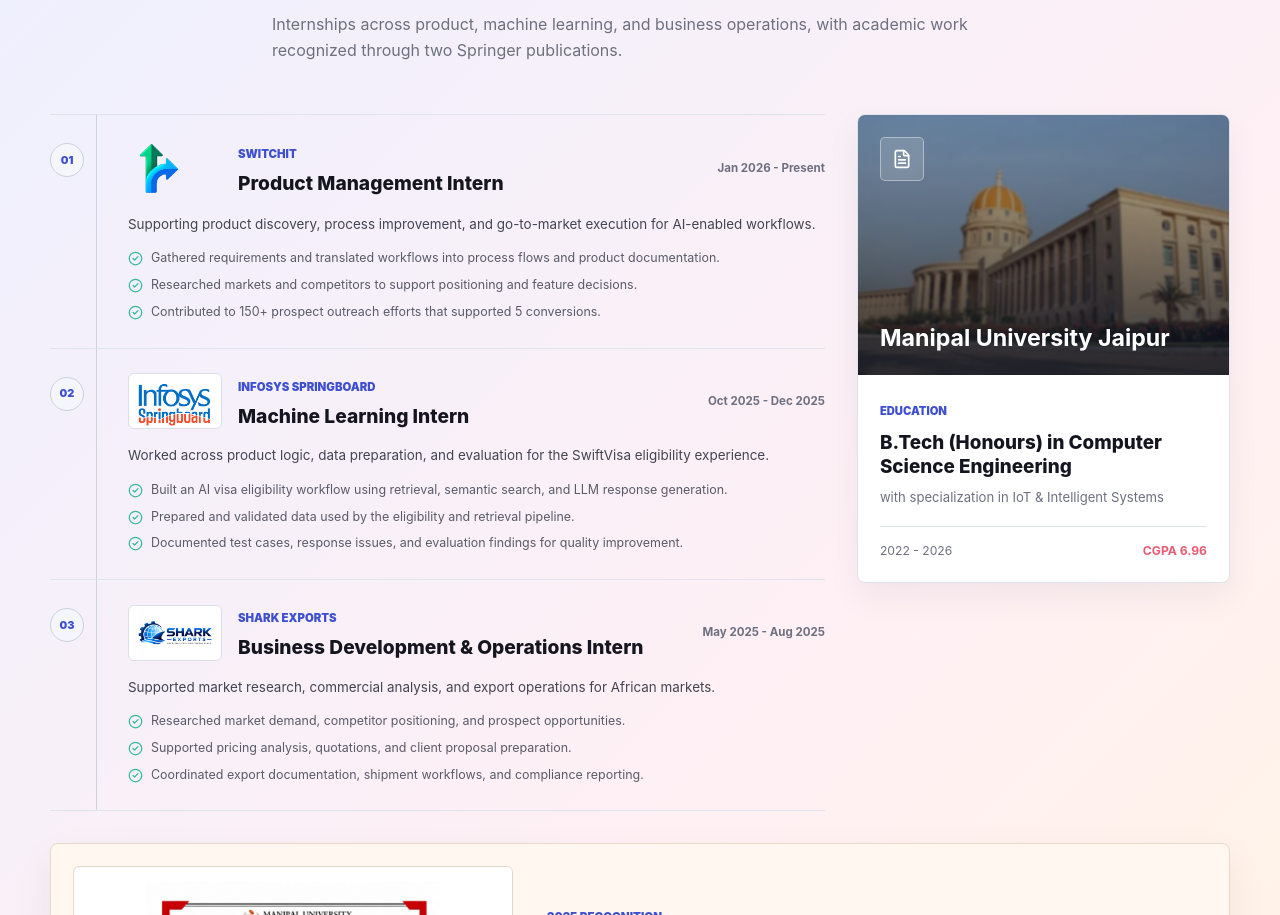
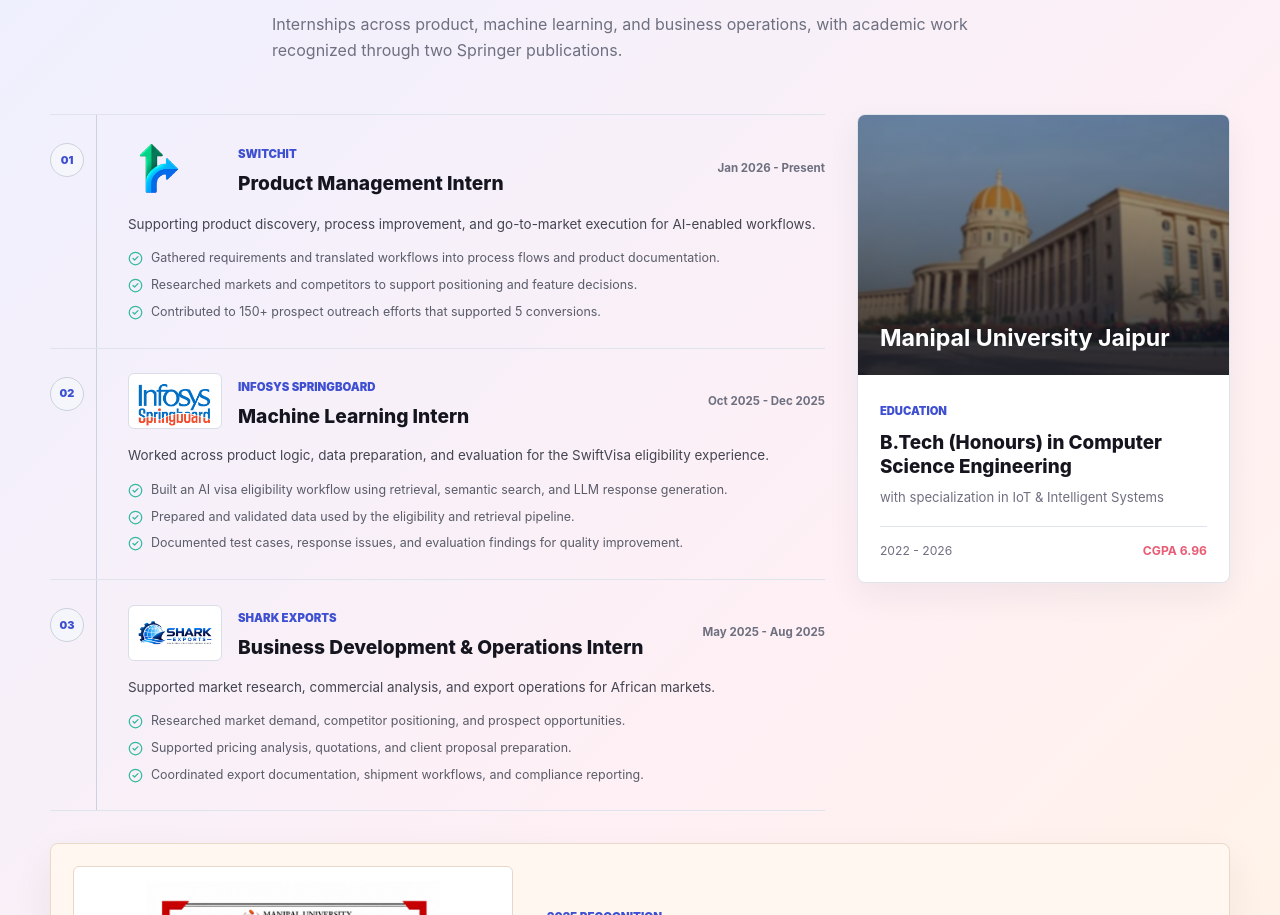
Before and after one commit to atharva1845/atharva-analyst-portfolio, a Next.js app: page / in a window 1280 px wide. Shown: the part 3940-4855 px from the top of the page. Built offline with nearby package versions, Linux system fonts and the light colour scheme.

Commit message:
style: remove education image icon

```diff
--- a/src/components/portfolio.module.css
+++ b/src/components/portfolio.module.css
@@ -819,7 +819,7 @@
   min-height: 260px;
   padding: 22px;
   flex-direction: column;
-  justify-content: space-between;
+  justify-content: flex-end;
   overflow: hidden;
   color: #ffffff;
 }
@@ -839,21 +839,9 @@
   background: linear-gradient(180deg, rgba(18, 22, 35, 0.25), rgba(18, 22, 35, 0.84));
 }
 
-.campusVisual > span,
 .campusVisual > strong {
   position: relative;
   z-index: 2;
-}
-
-.campusVisual > span {
-  display: grid;
-  width: 44px;
-  height: 44px;
-  place-items: center;
-  border: 1px solid rgba(255, 255, 255, 0.4);
-  border-radius: 5px;
-  background: rgba(255, 255, 255, 0.14);
-  backdrop-filter: blur(8px);
 }
 
 .campusVisual > strong {
--- a/src/components/portfolio.tsx
+++ b/src/components/portfolio.tsx
@@ -307,7 +307,6 @@
               <div className={styles.campusVisual}>
                 <Image src="/education/manipal-university-jaipur.png" alt="Manipal University Jaipur campus" fill sizes="(max-width: 900px) 100vw, 420px" />
                 <div />
-                <span><FileText size={20} /></span>
                 <strong>{education.institution}</strong>
               </div>
               <div className={styles.educationBody}>
```
